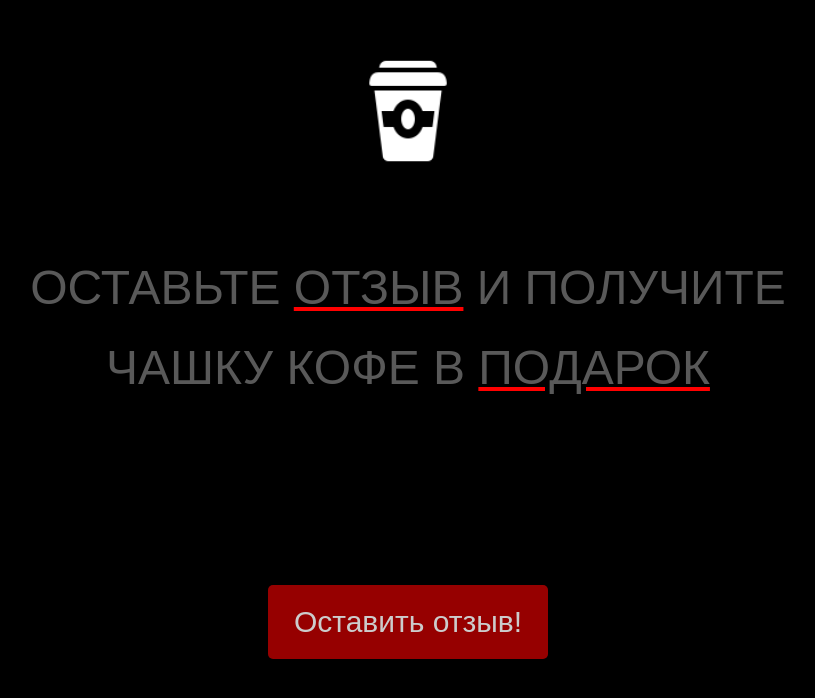
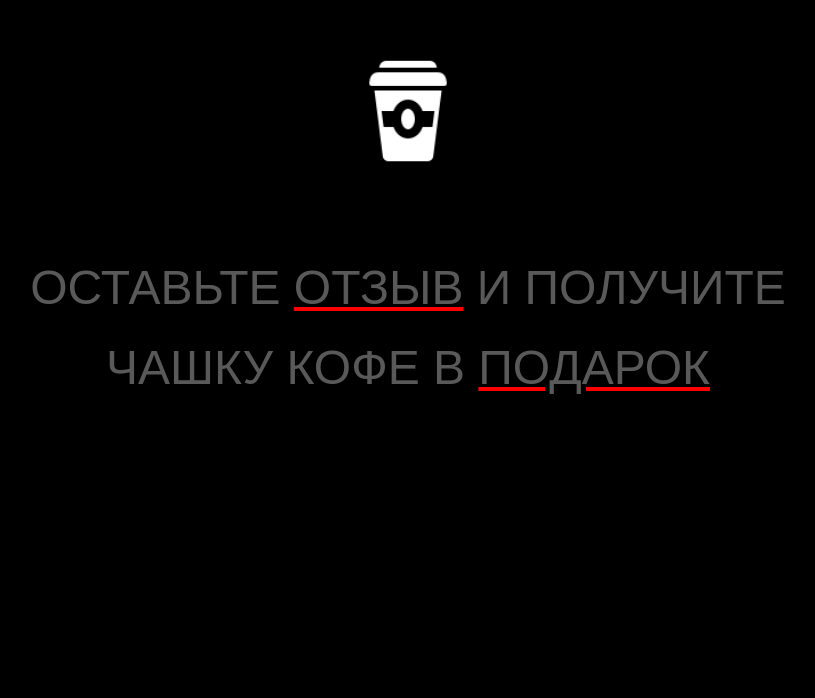
Before and after one commit to Prudexxxxxxxxxx/CoofeeRoom7, a plain HTML site: page index.html in a window 1280 px wide. Shown: the part 2610-3308 px from the top of the page, without its empty margins (232-1047 px from the left). After the commit the page ends 3098 px from the top, so only its background shows below. Drawn offline with Linux system fonts and the light colour scheme.

Commit message:
Update index.html

```diff
--- a/index.html
+++ b/index.html
@@ -228,7 +228,7 @@
                     <p style="font-size: 300%; line-height: 80px; text-transform: uppercase;text-align: center; margin-top:80px ;">Оставьте <span style="text-decoration: underline;text-decoration-color: red;">отзыв</span>  и получите
                         <br> чашку кофе в <span style="text-decoration: underline;text-decoration-color: red;">подарок</span>
                     </p>
-                    <button class="open-button" onclick="openForm()" style="padding: 20px 10px; font-size: 30px; border-radius: 5px;background-color: #bc0000; margin-top: 180px;" >Оставить отзыв!</button>
+<!--                     <button class="open-button" onclick="openForm()" style="padding: 20px 10px; font-size: 30px; border-radius: 5px;background-color: #bc0000; margin-top: 180px;" >Оставить отзыв!</button> -->
                 </div>
 
                 <!---------------------------------------------ФОРМА--------------------------------  -->
```
